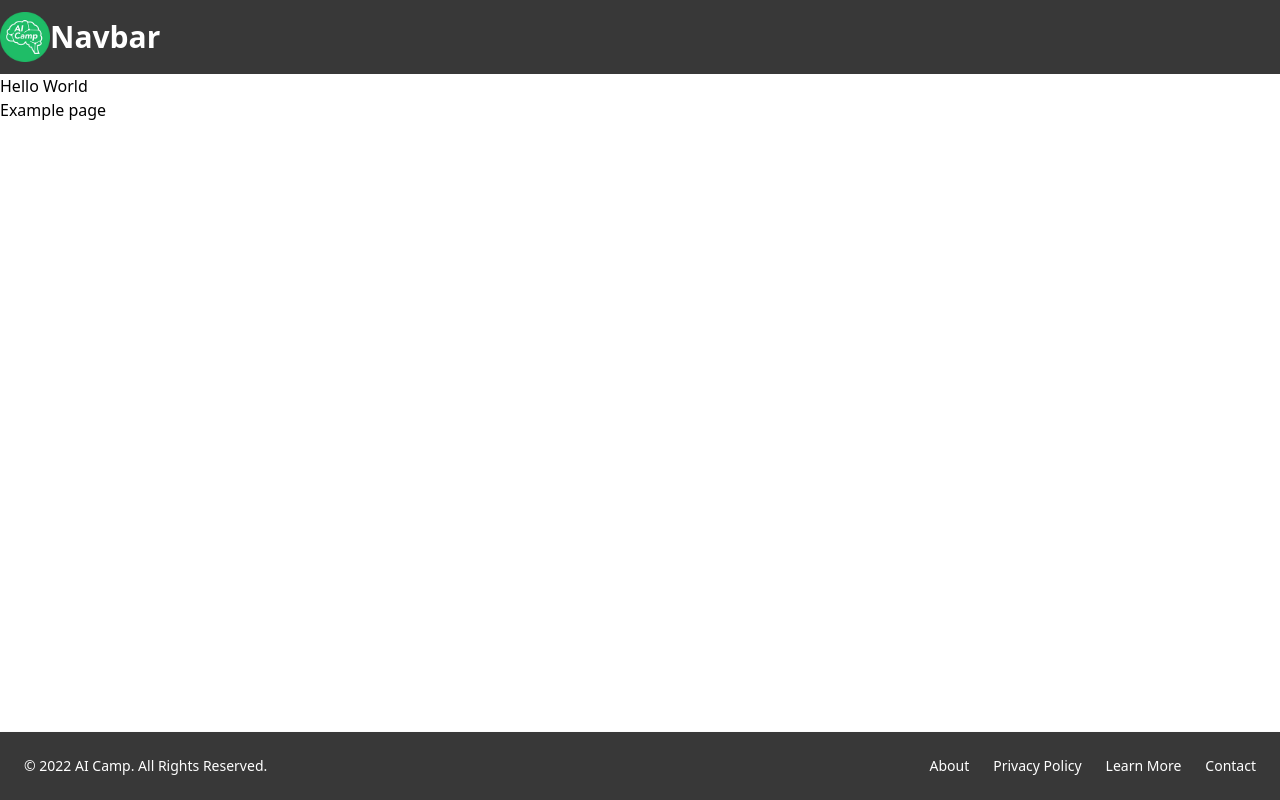
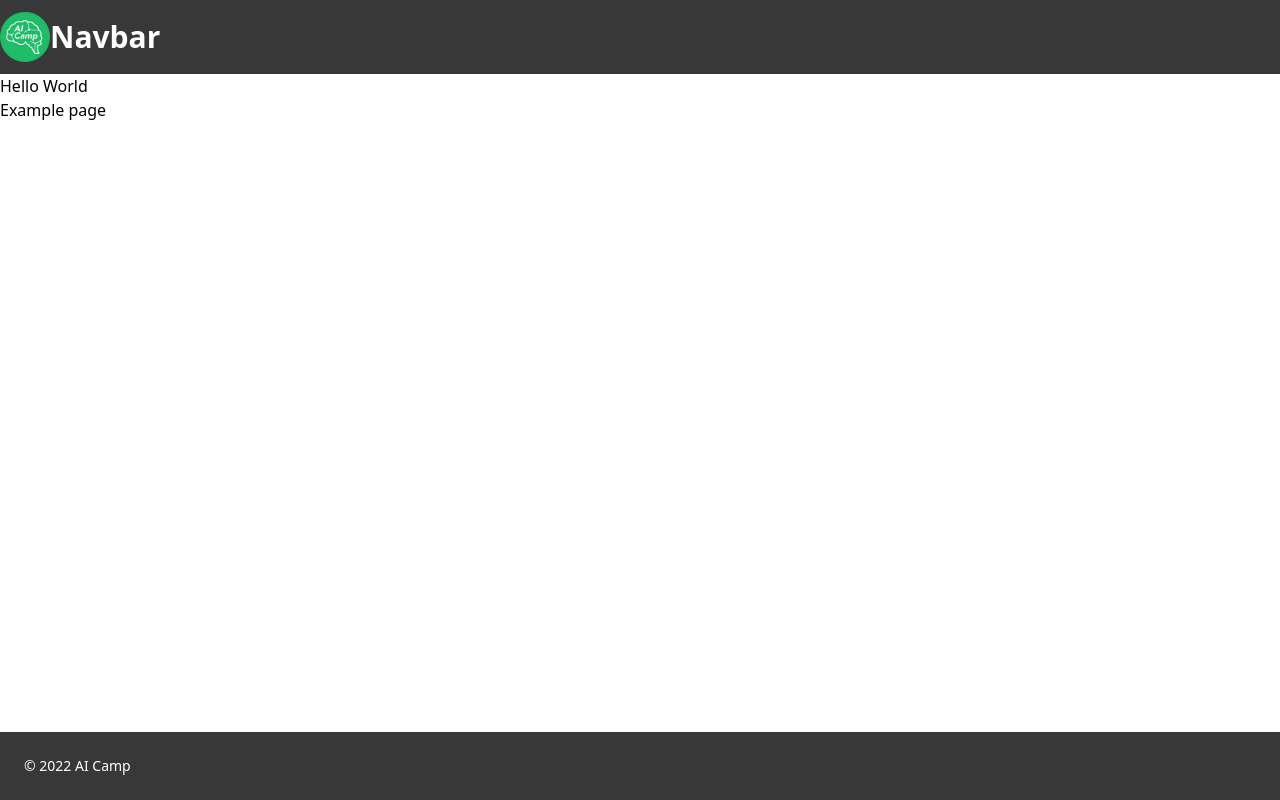
Before and after one commit to organization-x/hippo2-frontend, a React (Create React App) app: page /example in a window 1280 px wide. Built offline with nearby package versions, Linux system fonts and the light colour scheme.

Commit message:
fixed some linting issues

```diff
--- a/package.json
+++ b/package.json
@@ -44,6 +44,8 @@
     "autoprefixer": "^10.4.7",
     "eslint": "^8.15.0",
     "eslint-plugin-react": "^7.29.4",
+    "husky": "^8.0.1",
+    "lint-staged": "^12.4.1",
     "postcss": "^8.4.13",
     "tailwindcss": "^3.0.24"
   }
--- a/src/components/footer/footer.js
+++ b/src/components/footer/footer.js
@@ -5,10 +5,10 @@ function Footer() {
 	return (
 
 		<footer className=' inset-x-0 fixed bottom-0 p-4 bg-white shadow md:flex md:items-center md:justify-between md:p-6 dark:bg-gray-800 footer'>
-			<span className='text-sm text-white sm:text-center'>© 2022 <a href="https://ai-camp.com" className='hover:underline'>AI Camp</a>. All Rights Reserved.
+			<span className='text-sm text-white sm:text-center'>© 2022 <a href="https://ai-camp.com" className='hover:underline'>AI Camp</a>
 			</span>
 			<ul className='flex flex-wrap items-center mt-3 text-sm sm:mt-0 text-white'>
-				<li>
+				{/* <li>
 					<a href="#" className='mr-4 hover:underline md:mr-6 '>About</a>
 				</li>
 				<li>
@@ -19,7 +19,7 @@ function Footer() {
 				</li>
 				<li>
 					<a href="#" className='hover:underline'>Contact</a>
-				</li>
+				</li> */}
 			</ul>
 		</footer>
 
--- a/src/components/navbar/navbar.js
+++ b/src/components/navbar/navbar.js
@@ -1,15 +1,16 @@
 import { useState } from 'react';
 import { Link } from 'react-router-dom';
-import { FontAwesomeIcon } from '@fortawesome/react-fontawesome';
-import { faBars } from '@fortawesome/free-solid-svg-icons';
 import logo from '../../logo.svg';
 import './navbar.css';
 
+// import { FontAwesomeIcon } from '@fortawesome/react-fontawesome';
+// import { faBars } from '@fortawesome/free-solid-svg-icons';
+
 function Navbar() {
-	const [show, setShow] = useState(false);
-	const showNav = () => {
-		setShow(!show);
-	};
+	const [show] = useState(false); //change [show] to [show, setShow] if uncommenting showNav() below
+	// const showNav = () => {
+	// 	setShow(!show);
+	// };
 
 	return (
 		<header className='w-full py-3'>
```
Also changed, not shown: 2 other files (tests, documents, lock files or other folders).
